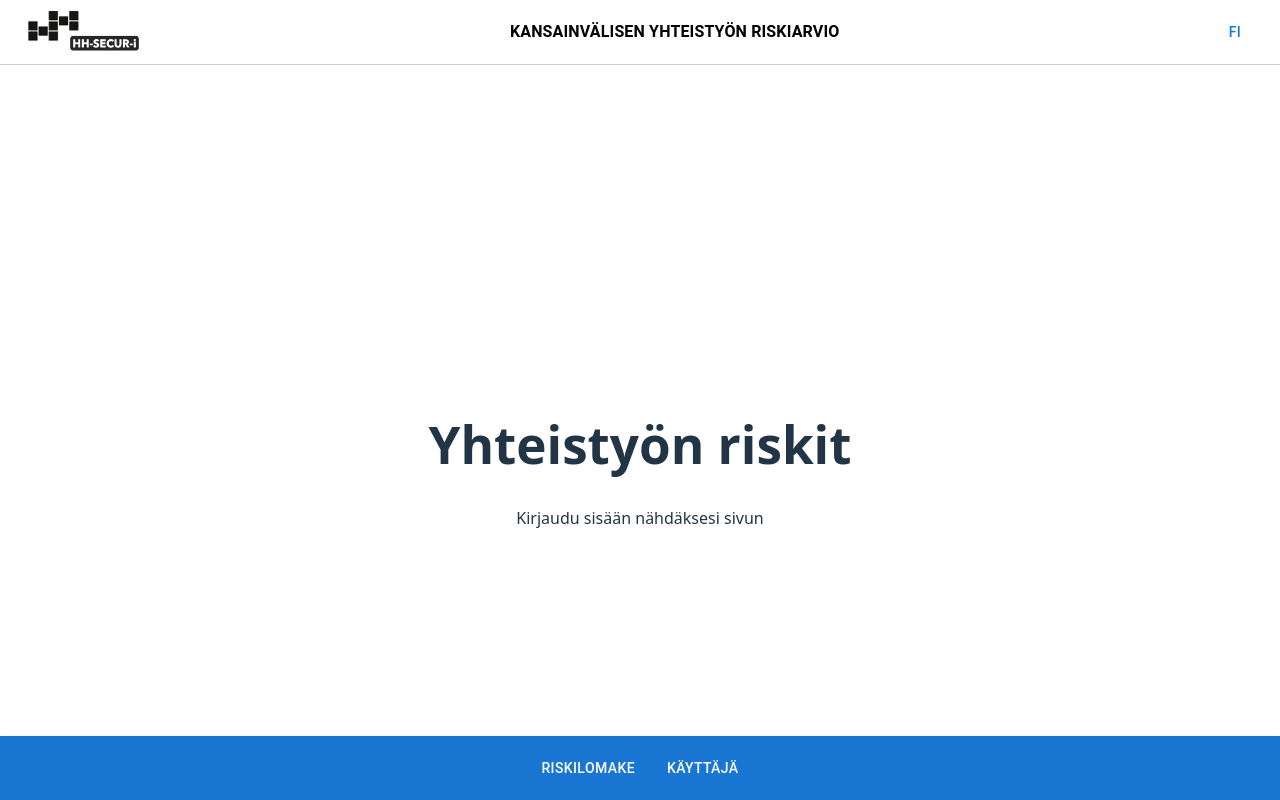
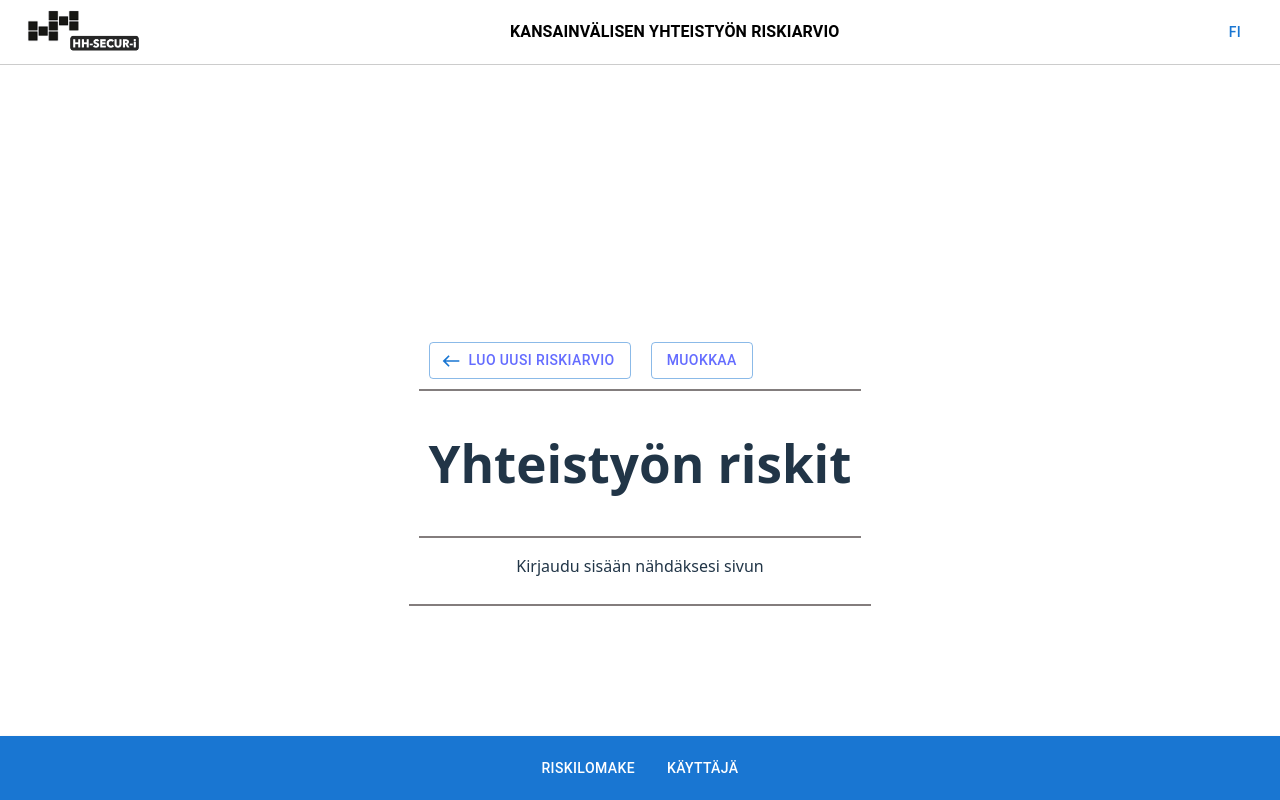
Before and after one commit to haagahelia/HH-SECUR-i, a React (Vite) app in the folder hh-riski/: page /results in a window 1280 px wide. Built offline with nearby package versions, Linux system fonts and the light colour scheme; some icons are missing.

Commit message:
Moved logged user tracking to bottom panel and added initial styling to results page

```diff
--- a/hh-riski/src/Components/FormPage.tsx
+++ b/hh-riski/src/Components/FormPage.tsx
@@ -6,6 +6,7 @@ import CooperationRiskForm from "./Form/CooperationRiskForm";
 import Navbar from "./Layout/Navbar";
 import InfoBox from "./Layout/InfoBox";
 import Box from "@mui/material/Box";
+import { useFormAnswers } from "../context/FormAnswersContext";
 
 { /*} "Vanha kielivalikko, joka on korvattu NavBarin kielivalinnalla"
 const languages = [
@@ -27,29 +28,13 @@ const languages = [
 
 const FormPage = () => {
   const { user, clearUser } = useCurrentUser();
-  const [selectedLanguage, setSelectedLanguage] = useState<"fi" | "en">("fi");
+  const { selectedLanguage, setSelectedLanguage } = useFormAnswers();
 
   return (
     <>
       <Navbar language={selectedLanguage}
         setLanguage={setSelectedLanguage} />
 
-      <div>
-        {user && (
-          <div>
-            {selectedLanguage === "fi" ? (
-              <p>Kirjautuneena {user.username}</p>
-            ) : (
-              <p>Logged in as {user.username}</p>
-            )}
-            {selectedLanguage === "fi" ? (
-              <button onClick={clearUser}>Kirjaudu ulos</button>
-            ) : (
-              <button onClick={clearUser}>Logout</button>
-            )}
-          </div>
-        )}
-      </div>
 
       <div>
         {selectedLanguage === 'fi' ?
--- a/hh-riski/src/Components/Layout/Navbar.tsx
+++ b/hh-riski/src/Components/Layout/Navbar.tsx
@@ -2,6 +2,9 @@ import { AppBar, Toolbar, Typography, Button, Box, Slide, useScrollTrigger } fro
 import { Link as RouterLink } from "react-router-dom";
 import LanguageIcon from "@mui/icons-material/Language";
 import logo from "../../assets/logo.png";
+import { useCurrentUser } from "../../context/UserContext";
+
+import styles from "../../styles.module.css";
 
 type NavbarProps = {
     language: "fi" | "en";
@@ -20,6 +23,7 @@ function HideOnScroll(props: { children: React.ReactElement }) {
 
 
 const Navbar = ({ language, setLanguage }: NavbarProps) => {
+    const { user, clearUser } = useCurrentUser();
     return (
         <>
             {/* YLÄPALKKI */}
@@ -98,6 +102,20 @@ const Navbar = ({ language, setLanguage }: NavbarProps) => {
                         <Button color="inherit" component={RouterLink} to="/user">
                             {language === "fi" ? "Käyttäjä" : "User"}
                         </Button>
+                        {user && (
+                            <div className={styles.center}>
+                                {language === "fi" ? (
+                                    <p>Kirjautuneena {user.username}</p>
+                                ) : (
+                                    <p>Logged in as {user.username}</p>
+                                )}
+                                {language === "fi" ? (
+                                    <button onClick={clearUser}>Kirjaudu ulos</button>
+                                ) : (
+                                    <button onClick={clearUser}>Logout</button>
+                                )}
+                            </div>
+                        )}
                     </Box>
                 </Toolbar>
             </AppBar>
--- a/hh-riski/src/Components/Result/ResultsPage.tsx
+++ b/hh-riski/src/Components/Result/ResultsPage.tsx
@@ -6,49 +6,49 @@ import Navbar from ".././Layout/Navbar";
 import InfoBox from ".././Layout/InfoBox";
 import Box from "@mui/material/Box";
 import { useFormAnswers } from "../../context/FormAnswersContext";
+import { Button } from "@mui/material";
+import { Link as RouterLink } from "react-router-dom";
 
-{ /*} "Vanha kielivalikko, joka on korvattu NavBarin kielivalinnalla"
-const languages = [
-  {
-    id: "fi" as const,
-    name: {
-      fi: "Suomi",
-      en: "Finnish",
-    },
-  },
-  {
-    id: "en" as const,
-    name: {
-      fi: "Englanti",
-      en: "English",
-    },
-  },
-]; */}
+import styles from "../../styles.module.css";
+import { West } from "@mui/icons-material";
+
 
 const ResultsPage = () => {
     const { user, clearUser } = useCurrentUser();
-    const { selectedLanguage, setSelectedLanguage } = useFormAnswers();
+    const { selectedLanguage, setSelectedLanguage, clearAnswers } = useFormAnswers();
 
     return (
         <>
             <Navbar language={selectedLanguage}
                 setLanguage={setSelectedLanguage} />
 
+            <div className={styles.results}>
+
                 <div>
-                {user && (
-                    <div>
-                        {selectedLanguage === "fi" ? (
-                            <p>Kirjautuneena {user.username}</p>
-                        ) : (
-                            <p>Logged in as {user.username}</p>
-                        )}
-                        {selectedLanguage === "fi" ? (
-                            <button onClick={clearUser}>Kirjaudu ulos</button>
-                        ) : (
-                            <button onClick={clearUser}>Logout</button>
-                        )}
-                    </div>
-                )}
+                    <div className={styles.left}>
+                        <Button
+                            variant="outlined"
+                            onClick={clearAnswers}
+                            component={RouterLink} to="/"
+                            startIcon={<West />}
+                        >
+                            {selectedLanguage === "fi" ?
+                                <a>Luo uusi riskiarvio</a>
+                                :
+                                <a>Create New Risk Assessment</a>
+                            }
+                        </Button>
+                        <Button
+                            component={RouterLink} to="/"
+                            variant="outlined"
+                            onClick={() => clearAnswers()}
+                        >
+                            {selectedLanguage === "fi" ?
+                                <a>Muokkaa</a>
+                                :
+                                <a>Edit</a>
+                            }
+                        </Button>
                     </div>
                     <div>
                         {selectedLanguage === 'fi' ?
@@ -56,11 +56,11 @@ const ResultsPage = () => {
                             :
                             <h1>Collaboration Risks</h1>
                         }
+                    </div>
 
                     {user ?
                         (
                             <p>TODO: Sisältökomponentti</p>
-
                         )
                         :
                         (
@@ -71,6 +71,7 @@ const ResultsPage = () => {
                         )
                     }
                 </div >
+            </div>
         </>
     );
 };
--- a/hh-riski/src/Components/UserPage.tsx
+++ b/hh-riski/src/Components/UserPage.tsx
@@ -11,11 +11,6 @@ const UserPage = () => {
         <>
       <Navbar language={selectedLanguage}
         setLanguage={setSelectedLanguage} />
-
-      <div>
-        {user && <p>Logged in as {user.username}</p>}
-        {user && <button onClick={clearUser}>Logout</button>}
-      </div>
 
       <div>
         <h1>User Page</h1>
--- a/hh-riski/src/styles.module.css
+++ b/hh-riski/src/styles.module.css
@@ -22,9 +22,26 @@
     align-items: center;
 }
 
+.left {
+    gap: 20px;
+    display: flex;
+    justify-content: left;
+    align-items: left;
+}
+
 .formlist {
     li::marker {
         color: red;
         content: "* ";
     }
 }
+
+.results {
+    div {
+        border-bottom-width: 2px;
+        border-bottom-style: solid;
+        border-bottom-color: #837D7D;
+        padding: 10px
+    }
+
+}
```
Lines whose indentation alone changed are shown as unchanged.
